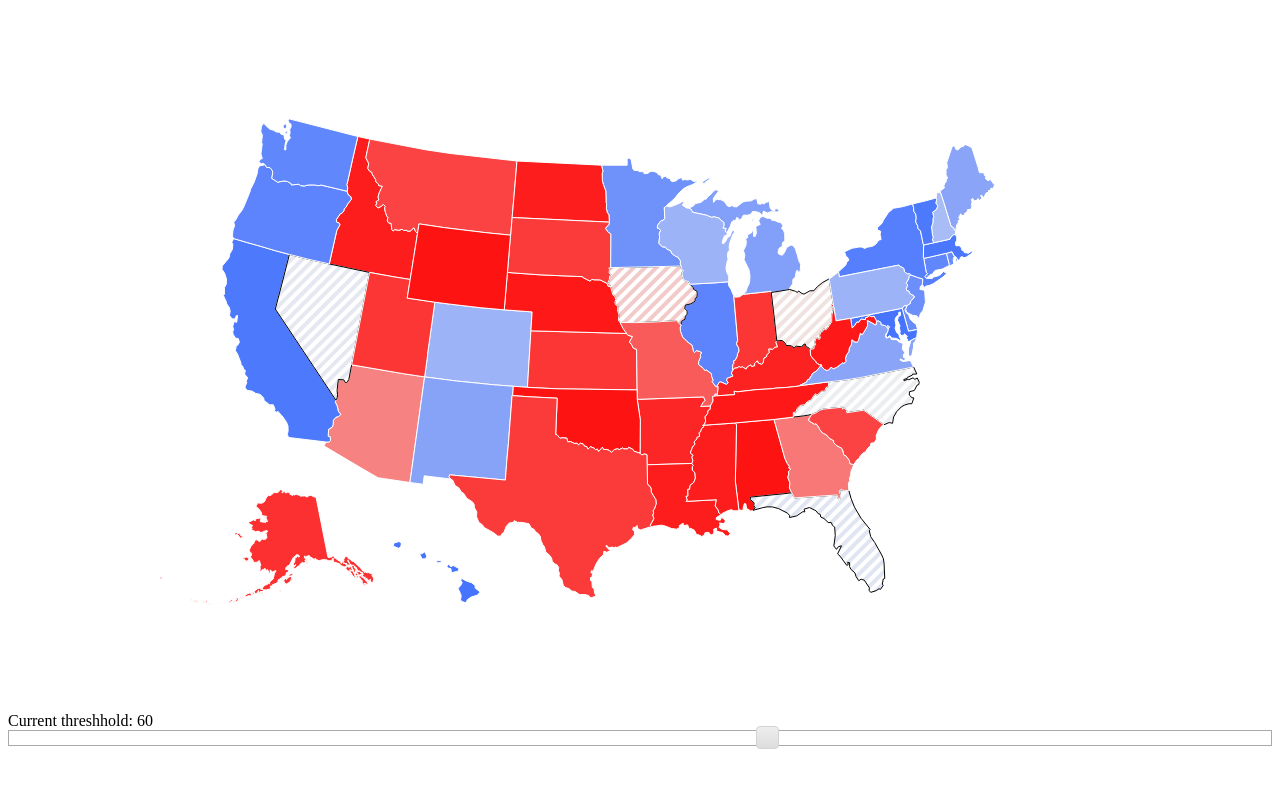
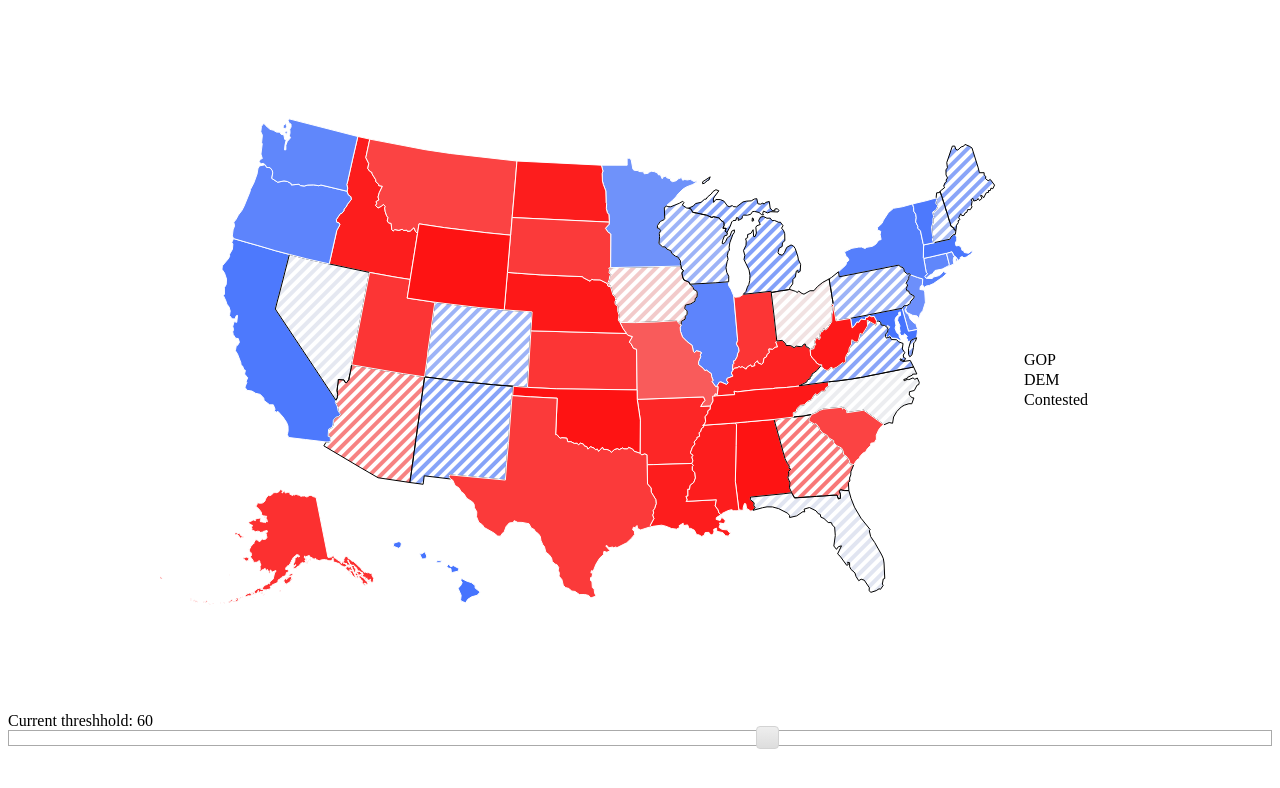
Before and after one commit to HaedineProjects/predictitgraph, a plain HTML site: page index.html in a window 1280 px wide. Drawn offline with Linux system fonts and the light colour scheme.

Commit message:
working on the legend

```diff
--- a/index.html
+++ b/index.html
@@ -193,15 +193,10 @@ Current threshhold: <span id="slidertext">60</span>
                     .attr("width", 140)
                     .attr("height", 200)
                     .selectAll("g")
-                    .data(partyEV)
+                    .data(d3.keys(partyEV))
                     .enter()
-                    .append("g");
-                    // .attr("transform", function(d, i) { return "translate(0," + i * 20 + ")"; });
-
-                    legend.append("rect")
-                          .attr("width", 18)
-                          .attr("height", 18)
-                          .style("fill", "#444");
+                    .append("g")
+                    .attr("transform", function(d, i) { return "translate(0," + i * 20 + ")"; });
 
                     legend.append("text")
                         .data(legendText)
@@ -216,7 +211,7 @@ Current threshhold: <span id="slidertext">60</span>
         });
     }
 
-    drawMap(.6);
+    drawMap(.8);
     d3.select('#slider')
         .attr("width", w)
         .call(d3.slider()
--- a/styles/styles.less
+++ b/styles/styles.less
@@ -27,6 +27,6 @@ div.tooltip {
 
 .legend {
   position:absolute;
-  left:800px;
+  left:1000px;
   top:350px;
 }
```
